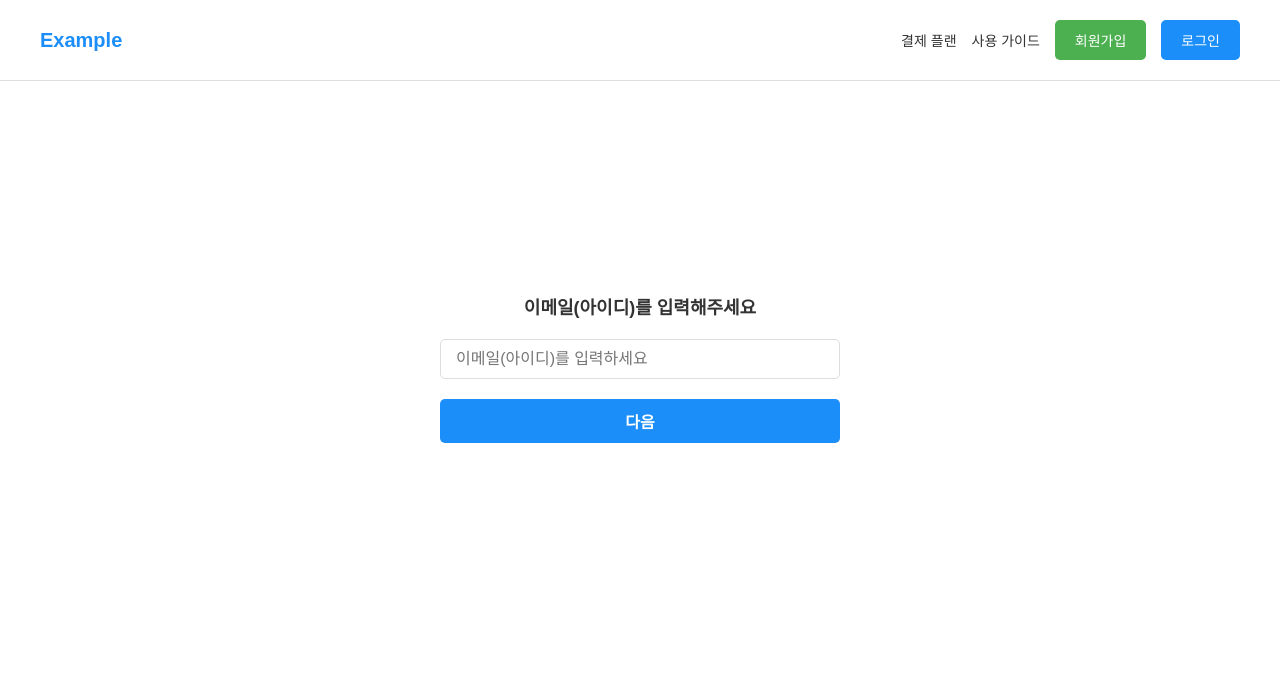
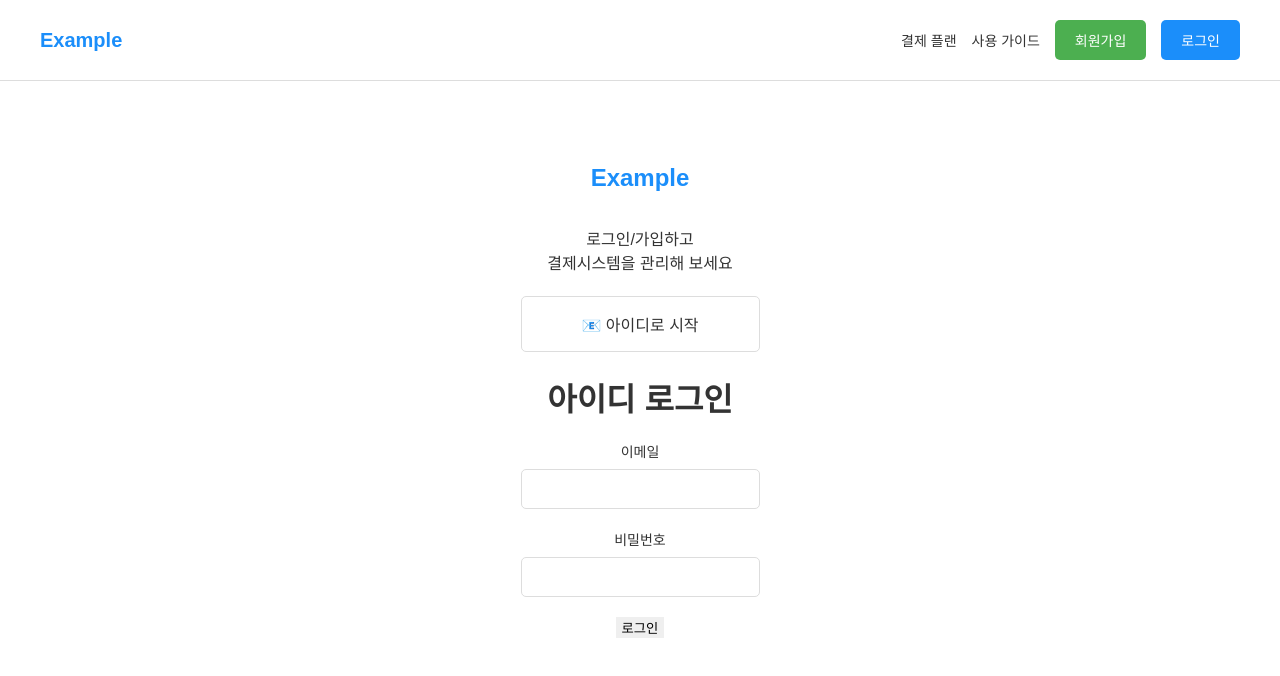
Before and after one commit to JeongStudy/react-payment-ui, a React (Create React App) app: page /auth/id in a window 1280 px wide. Shown: the top 676 px of the page. Built offline with nearby package versions, Linux system fonts and the light colour scheme.

Commit message:
add : 로그인 추가, 쿠키 라이브러리 추가

```diff
--- a/package.json
+++ b/package.json
@@ -7,6 +7,7 @@
     "@reduxjs/toolkit": "^2.5.0",
     "axios": "^1.7.9",
     "cra-template": "1.2.0",
+    "js-cookie": "^3.0.5",
     "jsencrypt": "^3.3.2",
     "react": "^18.3.1",
     "react-dom": "^18.3.1",
--- a/src/App.js
+++ b/src/App.js
@@ -1,6 +1,6 @@
 import logo from './logo.svg';
 import './App.css';
-import { BrowserRouter, Routes, Route } from 'react-router-dom';
+import { BrowserRouter, Routes, Route, Navigate } from 'react-router-dom';
 import Header from './pages/Header/Header';
 import Main from './pages/Main/Main';
 import Login from './pages/Login/Login';
@@ -8,6 +8,13 @@ import LoginAuthId from './pages/Login/LoginAuthId';
 import Join from './pages/Join/Join';
 import CardRegister from './pages/Card/CardRegister';
 import InicisReturn from './pages/Card/InicisReturn';
+import { getCookie } from './utils/token';
+
+// PublicOnlyRoute 컴포넌트
+const PublicOnlyRoute = ({ children }) => {
+    const isLoggedIn = !!getCookie("accessToken");
+    return isLoggedIn ? <Navigate to="/" replace /> : children;
+};
 
 function App() {
     return (
@@ -15,11 +22,18 @@ function App() {
             <Header/>
             <Routes>
                 <Route path="/" element={<Main />} />
-              <Route path="/auth">
-                  <Route index element={<Login />} /> {/* /auth */}
-                  <Route path="id" element={<LoginAuthId />} /> {/* /auth/id */}
+                <Route path="/auth" element={
+                    <PublicOnlyRoute>
+                        <Login />
+                    </PublicOnlyRoute>
+                }>
+                    <Route path="id" element={<LoginAuthId />} />
                 </Route>
-              <Route path="/join" element={<Join />} />
+                <Route path="/join" element={
+                    <PublicOnlyRoute>
+                        <Join />
+                    </PublicOnlyRoute>
+                } />
                 <Route path="/card/register" element={<CardRegister />} />
                 <Route path="/card/return" element={<InicisReturn />} />
             </Routes>
--- a/src/apis/Join/AesKeyApis.js
+++ b/src/apis/Join/AesKeyApis.js
@@ -1,5 +1,4 @@
 import apiClient from "../Axios";
-
 
 export const baseUrl = "http://localhost:8080/api";
 
--- a/src/apis/Join/RsaKeyApis.js
+++ b/src/apis/Join/RsaKeyApis.js
@@ -1,5 +1,4 @@
 import apiClient from "../Axios";
-
 
 export const baseUrl = "http://localhost:8080/api";
 
--- a/src/apis/Join/SignUserApis.js
+++ b/src/apis/Join/SignUserApis.js
@@ -1,5 +1,4 @@
 import apiClient from "../Axios";
-
 
 export const baseUrl = "http://localhost:8080/api";
 
--- /dev/null
+++ b/src/apis/login/LoginApis.js
@@ -0,0 +1,17 @@
+// src/apis/LoginApis.js
+import apiClient from "../Axios";
+import { setToken } from "../../utils/token";
+
+export const loginUser = async (payload) => {
+    try {
+        const response = await apiClient.post('auth/login', payload);
+        // 토큰을 응답 헤더에서 꺼내서 쿠키에 저장
+        const authHeader = response.headers['authorization'];
+        if (authHeader) {
+            setToken(authHeader);
+        }
+        return response;
+    } catch (error) {
+        throw error;
+    }
+};
--- a/src/pages/Login/Login.js
+++ b/src/pages/Login/Login.js
@@ -1,6 +1,6 @@
 import React from "react";
 import './Login.css';
-import { useNavigate } from "react-router-dom";
+import {Outlet, useNavigate} from "react-router-dom";
 
 const Login = () => {
     const navigate = useNavigate();
@@ -20,6 +20,7 @@ const Login = () => {
                 <button className="btn btn-secondary" onClick={handleIdLoginClick}>
                     <span>📧</span> 아이디로 시작
                 </button>
+                <Outlet />
             </div>
         </main>
     );
--- a/src/pages/Login/LoginAuthId.js
+++ b/src/pages/Login/LoginAuthId.js
@@ -1,34 +1,148 @@
 import React, { useState } from "react";
+import { useNavigate } from "react-router-dom";
 import styles from "./LoginAuthId.module.css";
+import CustomAlert from "../../components/Alert/CustomAlert";
+import { loginUser } from "../../apis/login/LoginApis";
+import { getAesKey } from "../../apis/Join/AesKeyApis";
+import { getRsaKey } from "../../apis/Join/RsaKeyApis";
+import { aesEncrypt, rsaEncrypt } from "../../utils/Cipher";
+import JoinLoading from "../../components/Join/JoinLoading";
 
 const LoginAuthId = () => {
-    const [inputValue, setInputValue] = useState("");
+    const navigate = useNavigate();
+
+    const [formData, setFormData] = useState({
+        email: "",
+        password: "",
+    });
+
+    const [loading, setLoading] = useState(false);
+    const [showAlert, setShowAlert] = useState(false);
+    const [alertMessage, setAlertMessage] = useState("");
 
     const handleChange = (e) => {
-        setInputValue(e.target.value);
+        const { name, value } = e.target;
+        setFormData((prev) => ({ ...prev, [name]: value }));
     };
 
-    const handleSubmit = (e) => {
+    // 로그인 요청
+    const handleLogin = async (e) => {
         e.preventDefault();
-        alert(`입력된 이메일(아이디): ${inputValue}`);
+        // 간단 유효성 검사
+        if (!formData.email || !formData.password) {
+            setAlertMessage("이메일과 비밀번호를 입력하세요.");
+            setShowAlert(true);
+            return;
+        }
+
+        setLoading(true);
+
+        try {
+            // 1. AES 키 발급
+            const aesResponse = await getAesKey();
+            if (!aesResponse || aesResponse.status !== 201) {
+                setAlertMessage(aesResponse?.message || "AES 키 발급에 실패했습니다.");
+                setShowAlert(true);
+                setLoading(false);
+                return;
+            }
+            const { aesKey } = aesResponse.data.data;
+
+            // 2. RSA 키 발급
+            const rsaResponse = await getRsaKey();
+            if (!rsaResponse || rsaResponse.status !== 201) {
+                setAlertMessage(rsaResponse?.message || "RSA 키 발급에 실패했습니다.");
+                setShowAlert(true);
+                setLoading(false);
+                return;
+            }
+            const { publicKey } = rsaResponse.data.data;
+
+            // 3. 클라이언트 암호화
+            const encryptedAesKey = await rsaEncrypt(aesKey, publicKey);
+            const encryptedPassword = await aesEncrypt(formData.password, aesKey);
+
+            // 4. 로그인 API 호출
+            const payload = {
+                email: formData.email,
+                password: encryptedPassword,
+                encAesKey: encryptedAesKey,
+                rsaPublicKey : publicKey,
+            };
+            const res = await loginUser(payload);
+
+            // 5. 성공시 토큰 저장(예: 쿠키/로컬스토리지 등), 리다이렉트
+            // 아래는 예시: 서버가 Authorization 헤더에 토큰 반환시
+            // const token = res.headers['authorization'] || res.headers['Authorization'];
+            // const token = res.headers.getAuthorization();
+            const token = res.headers.get("authorization")|| res.headers.get("Authorization");
+
+            console.log(res)
+            console.log(res.headers)
+            console.log(token)
+            if (token) {
+                // 예시: 쿠키에 저장
+                document.cookie = `accessToken=${token}; path=/;`;
+                // alert("로그인 성공!");
+                navigate("/");
+            } else {
+                setAlertMessage("로그인 성공, 하지만 토큰을 받지 못했습니다.");
+                setShowAlert(true);
+            }
+        } catch (error) {
+            setAlertMessage(
+                error?.response?.data?.message ||
+                error?.message ||
+                "로그인 처리 중 오류가 발생했습니다."
+            );
+            setShowAlert(true);
+        } finally {
+            setLoading(false);
+        }
     };
 
     return (
-        <main className={styles.main}>
-            <form className={styles.form} onSubmit={handleSubmit}>
-                <h1 className={styles.title}>이메일(아이디)를 입력해주세요</h1>
-                <input
-                    type="text"
-                    placeholder="이메일(아이디)를 입력하세요"
-                    value={inputValue}
-                    onChange={handleChange}
-                    className={styles.input}
-                />
-                <button type="submit" className={styles.button}>
-                    다음
+        <div className={styles.container}>
+            <h1>아이디 로그인</h1>
+            <form onSubmit={handleLogin}>
+                <div className={styles.field}>
+                    <label>이메일</label>
+                    <input
+                        type="email"
+                        name="email"
+                        value={formData.email}
+                        onChange={handleChange}
+                        className={styles.input}
+                        autoComplete="username"
+                    />
+                </div>
+                <div className={styles.field}>
+                    <label>비밀번호</label>
+                    <input
+                        type="password"
+                        name="password"
+                        value={formData.password}
+                        onChange={handleChange}
+                        className={styles.input}
+                        autoComplete="current-password"
+                    />
+                </div>
+                <button
+                    type="submit"
+                    className={styles.submitButton}
+                    disabled={loading}
+                >
+                    로그인
                 </button>
             </form>
-        </main>
+            {loading && <JoinLoading text="로그인 중..." />}
+            {showAlert && (
+                <CustomAlert
+                    message={alertMessage}
+                    onConfirm={() => setShowAlert(false)}
+                />
+            )}
+        </div>
     );
 };
 
--- /dev/null
+++ b/src/utils/token.js
@@ -0,0 +1,19 @@
+// src/utils/token.js
+import Cookies from "js-cookie";
+
+// 토큰 저장
+export const setToken = (token) => {
+    // "Bearer ..."로 올 때도 있으니 처리
+    // if (token?.startsWith("Bearer ")) token = token.slice(7);
+    Cookies.set("accessToken", token, { path: "/", secure: true, sameSite: "strict" });
+};
+
+export function getCookie(name) {
+    const value = "; " + document.cookie;
+    const parts = value.split("; " + name + "=");
+    if (parts.length === 2) return parts.pop().split(";").shift();
+    return null;
+}
+
+export const getToken = () => Cookies.get("access_token");
+export const removeToken = () => Cookies.remove("access_token");
```
Also changed, not shown: src/pages/Header/Header.js (+35 -49 lines), 1 other file (tests, documents, lock files or other folders). Lines whose indentation alone changed are shown as unchanged.
